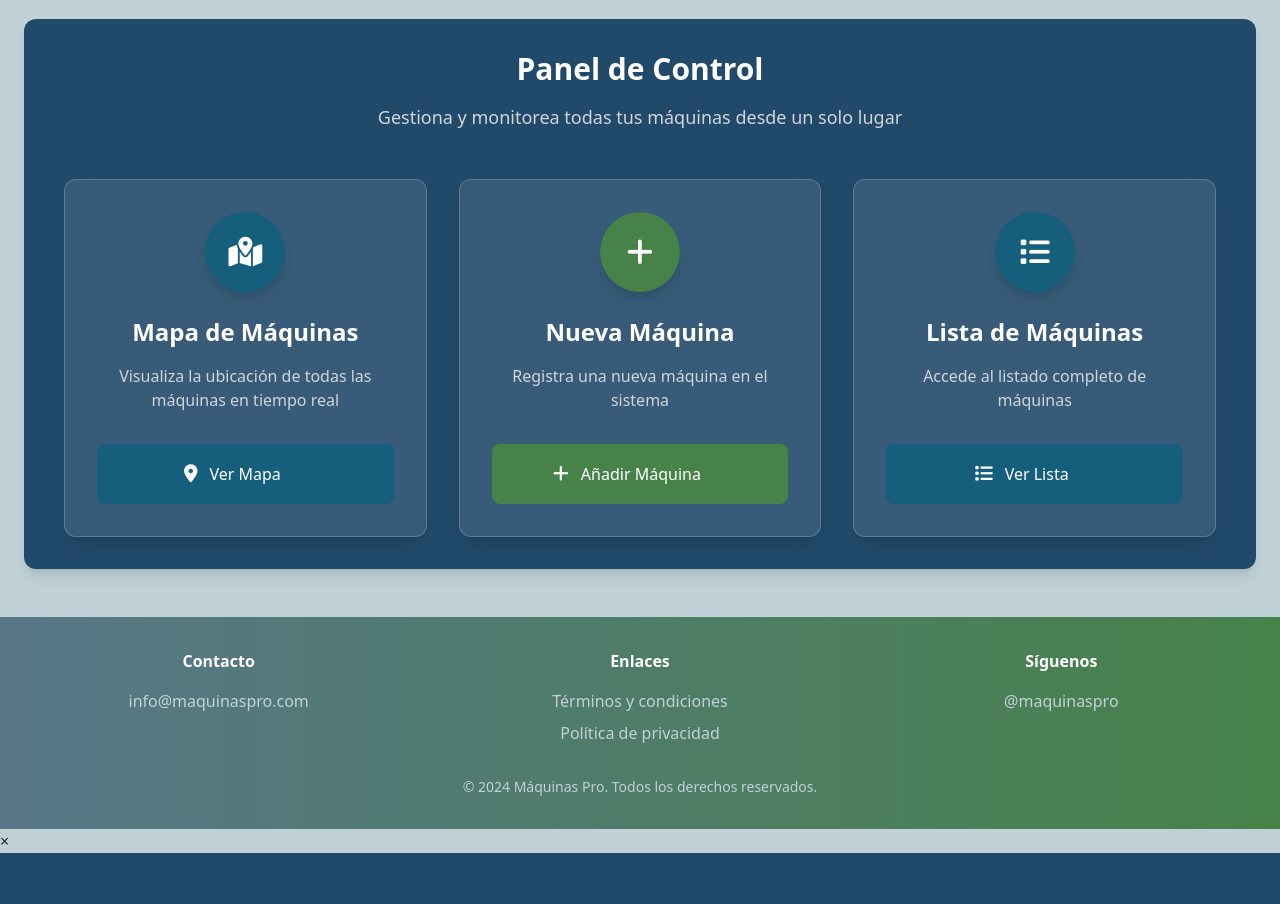
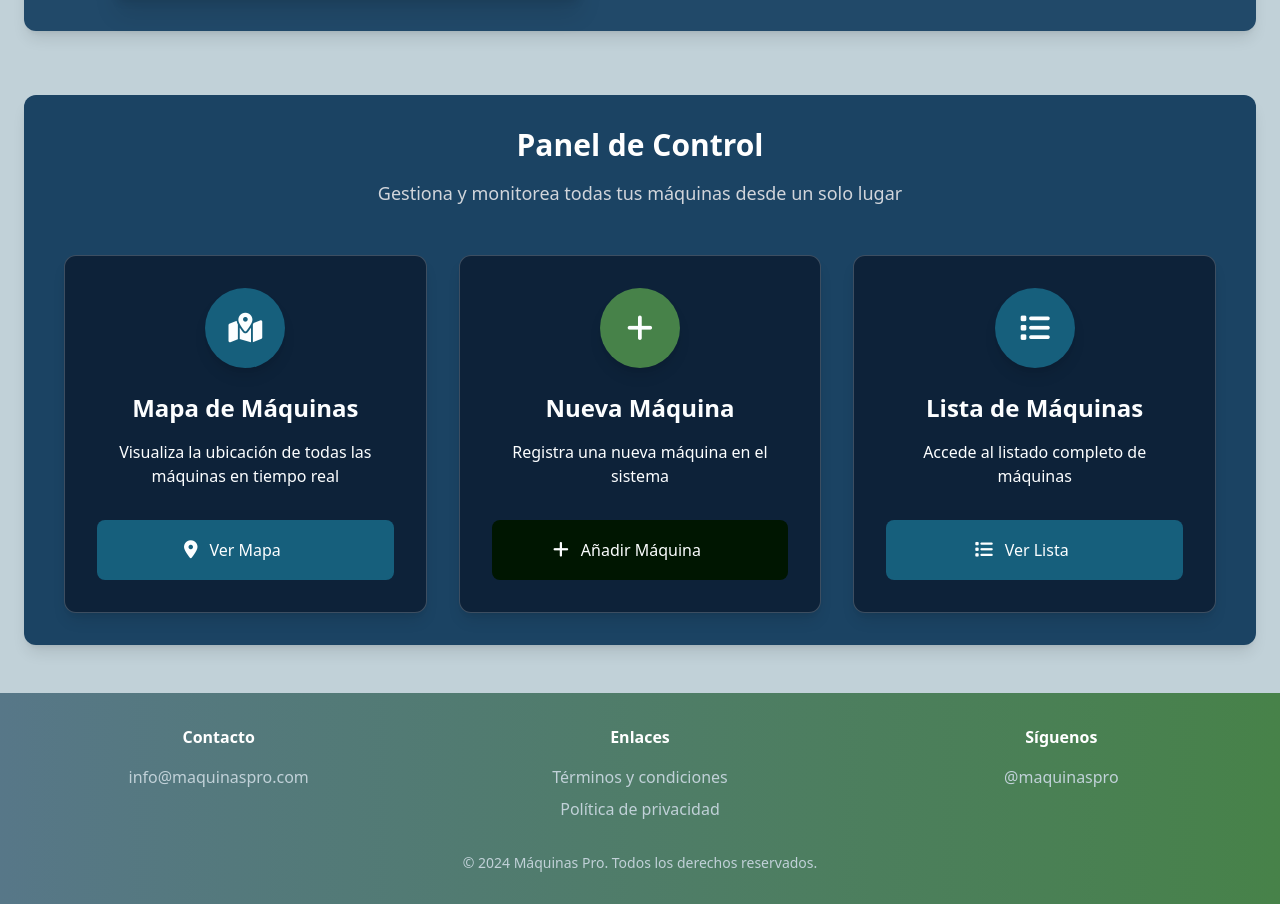
Before and after one commit to arnaugt25/Tot-Maquina, a PHP site: template App/Views/index.php in a window 1280 px wide. Shown: the part 1117-2021 px from the top of the page. Before the commit the page ends 1970 px from the top, so only its background shows below. Run offline with PHP 8.4, Linux system fonts and the light colour scheme; the template is opened without the code that fills it: most values are stand-ins (such as "Sample title", 1, 10 or a date in 2020); style sheets or scripts are compiled from the project's sources; some libraries are stand-ins or nearby versions.

Commit message:
accesibilidad index

```diff
--- a/App/Views/index.php
+++ b/App/Views/index.php
@@ -5,7 +5,6 @@
   <meta charset="UTF-8">
   <meta name="viewport" content="width=device-width, initial-scale=1.0">
   <title>Máquinas Pro</title>
-
   <!-- Favicons -->
   <link rel="apple-touch-icon" sizes="180x180" href="/favicon/apple-touch-icon.png">
   <link rel="icon" type="image/png" sizes="32x32" href="/favicon/favicon-32x32.png">
@@ -24,6 +23,7 @@
   <script src="https://unpkg.com/leaflet@1.9.4/dist/leaflet.js"></script>
   <!-- Google tag (gtag.js) -->
   <script async src="https://www.googletagmanager.com/gtag/js?id=G-RMHRSVKM8L"></script>
+
   <script>
     window.dataLayer = window.dataLayer || [];
 
@@ -55,18 +55,17 @@
 </head>
 
 <body class="bg-[#C1D1D8] text-gray-800">
-  <!-- Header y Nav mejorados -->
+  <!-- Header and Nav  -->
   <header class="bg-[#0C0C04] text-white">
-    <!-- Barra de navegación principal -->
+    <!--Barra de navegación principal (Main navigation bar)-->
     <nav class="container mx-auto px-6">
       <div class="flex items-center justify-between h-20">
-        <!-- Logo y nombre -->
+        <!-- Logo and name -->
         <div class="flex items-center space-x-4">
           <img src="/uploads/images/logototmaquina.png" alt="Logo" class="h-20 transition-transform hover:scale-105">
-          <span class="text-xl font-bold text-[#165f7c]">Tot Maquina</span>
+          <span class="text-xl font-bold text-[#f6fdff]">Tot Maquina</span>
         </div>
-
-        <!-- Enlaces de navegación -->
+        <!--Enlaces de navegación (Navigation links)-->
         <div class="hidden md:block">
           <div class="flex items-center space-x-8">
             <a href="/" class="relative group px-3 py-2 text-[#C1D1D8] hover:text-white transition-colors duration-300">
@@ -87,7 +86,6 @@
                   <i class="fas fa-cog mr-2"></i>Admin panel
                 </a>
               <?php endif; ?>
-
               <a href="/logout" class="bg-[#d32f2f] hover:bg-[#b71c1c] text-white px-4 py-2 rounded-lg transition-colors duration-300 shadow-lg hover:shadow-xl">
                 <i class="fas fa-sign-out-alt mr-2"></i>Cerrar Sesión
               </a>
@@ -98,18 +96,18 @@
             <?php endif; ?>
           </div>
         </div>
-        <!-- Botón menú móvil -->
+        <!-- Botón menú móvil (Mobile menu button)-->
         <div class="md:hidden">
-          <button type="button" class="text-gray-300 hover:text-white focus:outline-none focus:text-white">
-            <svg class="h-6 w-6" fill="none" viewBox="0 0 24 24" stroke="currentColor">
+          <button type="button" aria-label="Abrir menú de navegación" aria-expanded="false" aria-controls="mobile-menu"
+            class="text-gray-300 hover:text-white focus:outline-none focus:text-white">
+            <svg class="h-6 w-6" fill="none" viewBox="0 0 24 24" stroke="currentColor" aria-hidden="true">
               <path stroke-linecap="round" stroke-linejoin="round" stroke-width="2" d="M4 6h16M4 12h16M4 18h16" />
             </svg>
           </button>
         </div>
       </div>
-
-      <!-- Menú móvil -->
-      <div class="hidden md:hidden">
+      <!-- Menú móvil (Mobile menu)-->
+      <div class="hidden md:hidden" id="mobile-menu">
         <div class="px-2 pt-2 pb-3 space-y-1">
           <a href="/" class="block px-3 py-2 text-[#C1D1D8] hover:text-white hover:bg-[#214969] rounded-md transition-colors duration-300">
             <i class="fa-solid fa-house"></i> Inicio
@@ -166,10 +164,10 @@
       <div class="max-w-4xl mx-auto">
         <h1 class="text-3xl font-bold mb-6">Sobre Nosotros</h2>
 
-          <div class="grid md:grid-cols-2 gap-8 items-center">
+        <div class="grid md:grid-cols-2 gap-8 -ml-20 items-center">
             <!-- Imagen corporativa -->
-            <div class="rounded-lg overflow-hidden shadow-xl">
-              <img src="/uploads/images/about-us.jpg" alt="Equipo Tot Maquina" class="w-full h-auto object-cover">
+            <div class="rounded-lg overflow-hidden shadow-xl ml-0 mr-auto w-full max-w-[500px]">
+              <img src="/uploads/images/us.avif" alt="Equipo Tot Maquina" class="w-full h-[400px] object-cover">
             </div>
 
             <!-- Texto informativo -->
@@ -192,16 +190,13 @@
                   <span>Sistema de gestión avanzado</span>
                 </div>
               </div>
-              <a href="#" class="inline-block mt-4 bg-[#2a652c] hover:bg-[#1e4a20] text-white px-6 py-3 rounded-lg transition-colors duration-300">
-                Conoce más sobre nosotros
-              </a>
             </div>
           </div>
       </div>
     </section>
 
     <!-- Sección de Panel de Control con estilo consistente -->
-    <section class="mt-16 bg-[#214969] text-white shadow-lg rounded-xl p-8">
+    <section class="mt-16 bg-[#1b4363] text-white shadow-lg rounded-xl p-8">
       <div class="max-w-6xl mx-auto">
         <!-- Encabezado -->
         <div class="text-center mb-12">
@@ -212,15 +207,15 @@
         <!-- Grid de botones principales -->
         <div class="grid grid-cols-1 md:grid-cols-2 lg:grid-cols-3 gap-8 items-stretch">
           <!-- Botón del Mapa -->
-          <div class="bg-white/10 backdrop-blur-md rounded-xl shadow-lg overflow-hidden hover:transform hover:scale-105 transition-all duration-300 border border-white/20 flex flex-col h-full">
+          <div class="bg-[#0d2239] rounded-xl shadow-lg overflow-hidden hover:transform hover:scale-105 transition-all duration-300 border border-white/20 flex flex-col h-full">
             <div class="flex flex-col items-center text-center p-8 h-full justify-between">
               <div class="w-20 h-20 bg-[#165f7c] rounded-full flex items-center justify-center mb-6 shadow-lg">
-                <i class="fas fa-map-marked-alt text-3xl text-white"></i>
+                <i class="fas fa-map-marked-alt text-3xl text-[#fcfeff]"></i>
               </div>
-              <h3 class="text-2xl font-semibold text-white mb-4">Mapa de Máquinas</h3>
-              <p class="text-gray-300 mb-8">Visualiza la ubicación de todas las máquinas en tiempo real</p>
+              <h3 class="text-2xl font-semibold text-[#fcfeff] mb-4">Mapa de Máquinas</h3>
+              <p class="text-[#fcfeff] mb-8">Visualiza la ubicación de todas las máquinas en tiempo real</p>
               <button onclick="abrirMapaModal()"
-                class="w-full bg-[#165f7c] text-white py-4 px-6 rounded-lg hover:bg-[#0d4259] transition-all duration-300 flex items-center justify-center space-x-3 group">
+                class="w-full bg-[#165f7c] text-[#fcfeff] py-4 px-6 rounded-lg hover:bg-[#0d4259] transition-all duration-300 flex items-center justify-center space-x-3 group">
                 <i class="fas fa-map-marker-alt text-lg"></i>
                 <span class="font-medium">Ver Mapa</span>
                 <i class="fas fa-arrow-right opacity-0 group-hover:opacity-100 transition-all duration-300"></i>
@@ -229,32 +224,34 @@
           </div>
 
           <!-- Botón de Añadir Máquina -->
-          <div class="bg-white/10 backdrop-blur-md rounded-xl shadow-lg overflow-hidden hover:transform hover:scale-105 transition-all duration-300 border border-white/20 flex flex-col h-full">
+          <div class="bg-[#0d2239] rounded-xl shadow-lg overflow-hidden hover:transform hover:scale-105 transition-all duration-300 border border-white/20 flex flex-col h-full">
             <div class="flex flex-col items-center text-center p-8 h-full justify-between">
               <div class="w-20 h-20 bg-[#478249] rounded-full flex items-center justify-center mb-6 shadow-lg">
-                <i class="fas fa-plus text-3xl text-white"></i>
+                <i class="fas fa-plus text-3xl text-[#fcfeff]" aria-hidden="true"></i>
               </div>
-              <h3 class="text-2xl font-semibold text-white mb-4">Nueva Máquina</h3>
-              <p class="text-gray-300 mb-8">Registra una nueva máquina en el sistema</p>
+              <h3 class="text-2xl font-semibold text-[#fcfeff] mb-4">Nueva Máquina</h3>
+              <p class="text-[#fcfeff] mb-8">Registra una nueva máquina en el sistema</p>
               <a href="/addmachine"
-                class="w-full bg-[#478249] text-white py-4 px-6 rounded-lg hover:bg-[#2a652c] transition-all duration-300 flex items-center justify-center space-x-3 group">
-                <i class="fas fa-plus text-lg"></i>
+                class="w-full bg-[#001601] text-[#fcfeff] py-4 px-6 rounded-lg hover:bg-[#002602] transition-all duration-300 flex items-center justify-center space-x-3 group"
+                role="button"
+                aria-label="Añadir nueva máquina">
+                <i class="fas fa-plus text-lg" aria-hidden="true"></i>
                 <span class="font-medium">Añadir Máquina</span>
-                <i class="fas fa-arrow-right opacity-0 group-hover:opacity-100 transition-all duration-300"></i>
+                <i class="fas fa-arrow-right opacity-0 group-hover:opacity-100 transition-all duration-300" aria-hidden="true"></i>
               </a>
             </div>
           </div>
 
           <!-- Botón de Lista de Máquinas -->
-          <div class="bg-white/10 backdrop-blur-md rounded-xl shadow-lg overflow-hidden hover:transform hover:scale-105 transition-all duration-300 border border-white/20 flex flex-col h-full">
+          <div class="bg-[#0d2239] rounded-xl shadow-lg overflow-hidden hover:transform hover:scale-105 transition-all duration-300 border border-white/20 flex flex-col h-full">
             <div class="flex flex-col items-center text-center p-8 h-full justify-between">
               <div class="w-20 h-20 bg-[#165f7c] rounded-full flex items-center justify-center mb-6 shadow-lg">
-                <i class="fas fa-list text-3xl text-white"></i>
+                <i class="fas fa-list text-3xl text-[#fcfeff]"></i>
               </div>
-              <h3 class="text-2xl font-semibold text-white mb-4">Lista de Máquinas</h3>
-              <p class="text-gray-300 mb-8">Accede al listado completo de máquinas</p>
+              <h3 class="text-2xl font-semibold text-[#fcfeff] mb-4">Lista de Máquinas</h3>
+              <p class="text-[#fcfeff] mb-8">Accede al listado completo de máquinas</p>
               <a href="/addlist"
-                class="w-full bg-[#165f7c] text-white py-4 px-6 rounded-lg hover:bg-[#0d4259] transition-all duration-300 flex items-center justify-center space-x-3 group">
+                class="w-full bg-[#165f7c] text-[#fcfeff] py-4 px-6 rounded-lg hover:bg-[#0d4259] transition-all duration-300 flex items-center justify-center space-x-3 group">
                 <i class="fas fa-list text-lg"></i>
                 <span class="font-medium">Ver Lista</span>
                 <i class="fas fa-arrow-right opacity-0 group-hover:opacity-100 transition-all duration-300"></i>
@@ -266,18 +263,22 @@
     </section>
 
     <!-- Modal del Mapa -->
-    <div id="mapaModal" class="fixed inset-0 bg-black bg-opacity-50 z-50 hidden">
+    <div id="mapaModal" class="fixed inset-0 bg-black bg-opacity-50 z-50 hidden" role="dialog" aria-labelledby="mapModalTitle">
       <div class="fixed inset-0 p-4 flex items-center justify-center">
         <div class="bg-white rounded-lg w-full h-full md:h-[90vh] max-w-7xl relative">
           <!-- Cabecera del modal -->
-          <div class="bg-[#214969] text-white p-4 rounded-t-lg flex justify-between items-center">
-            <h3 class="text-xl font-bold">Mapa de Máquinas</h3>
-            <button onclick="cerrarMapaModal()" class="text-white hover:text-gray-300 transition-colors">
-              <i class="fas fa-times text-2xl"></i>
+          <div class="bg-[#1b4363] text-white p-4 rounded-t-lg flex justify-between items-center">
+            <h3 id="mapModalTitle" class="text-xl font-bold">Mapa de Máquinas</h3>
+            <button
+              onclick="cerrarMapaModal()"
+              class="text-white hover:text-gray-300 transition-colors"
+              aria-label="Cerrar mapa"
+              type="button">
+              <i class="fas fa-times text-2xl" aria-hidden="true"></i>
             </button>
           </div>
           <!-- Contenedor del mapa -->
-          <div id="map" class="w-full h-[calc(100%-4rem)]"></div>
+          <div id="map" class="w-full h-[calc(100%-4rem)]" role="region" aria-label="Mapa interactivo de ubicación de máquinas"></div>
         </div>
       </div>
     </div>
@@ -375,6 +376,88 @@
     });
   </script>
 
+  <!-- Script para los marcadores del mapa -->
+  <script>
+    function createCustomMarker(machine) {
+      const markerHtml = `
+        <div class="marker-content" aria-label="Ubicación de ${machine.name}" role="button">
+          <i class="fa-solid fa-location-dot" style="color: #214969;" aria-hidden="true"></i>
+          <span class="sr-only">Ver detalles de ${machine.name}</span>
+        </div>
+      `;
+
+      return L.divIcon({
+        className: 'custom-div-icon',
+        html: markerHtml,
+        iconSize: [20, 20],
+        iconAnchor: [10, 20],
+        popupAnchor: [0, -20]
+      });
+    }
+
+    function initializeMarker(map, machine) {
+      const marker = L.marker([machine.lat, machine.lng], {
+        icon: createCustomMarker(machine),
+        title: `Ver detalles de ${machine.name}`,
+        alt: `Marcador para ${machine.name}`,
+        keyboard: true,
+        tabindex: '0'
+      }).addTo(map);
+
+      // Crear el contenido del popup con elementos accesibles
+      const popupContent = `
+        <div class="popup-content" role="dialog" aria-label="Detalles de ${machine.name}">
+          <h4 class="font-bold mb-2">${machine.name}</h4>
+          <ul class="space-y-1">
+            <li><strong>Serial:</strong> ${machine.serial_number}</li>
+            <li><strong>Instalación:</strong> ${machine.installation_date}</li>
+          </ul>
+          <a href="/machine/${machine.id}"
+             class="mt-2 inline-block bg-[#165f7c] text-[#fcfeff] px-4 py-2 rounded-lg hover:bg-[#0d4259]"
+             role="button"
+             aria-label="Ver más detalles de ${machine.name}">
+            Ver más detalles
+          </a>
+        </div>
+      `;
+
+      marker.bindPopup(popupContent);
+
+      // Añadir eventos de accesibilidad
+      marker.on('keypress', function(e) {
+        if (e.originalEvent.key === 'Enter' || e.originalEvent.key === ' ') {
+          this.openPopup();
+        }
+      });
+
+      return marker;
+    }
+
+    // Función para cargar los marcadores
+    function loadMarkers(machines) {
+      const map = L.map('map', {
+        keyboard: true,  // Habilitar navegación por teclado
+        zoomControl: true  // Mostrar controles de zoom
+      }).setView([39.5696, 2.6502], 12);
+
+      L.tileLayer('https://{s}.tile.openstreetmap.org/{z}/{x}/{y}.png', {
+        attribution: '© OpenStreetMap contributors',
+        maxZoom: 18
+      }).addTo(map);
+
+      machines.forEach(machine => initializeMarker(map, machine));
+
+      // Añadir instrucciones de accesibilidad
+      const accessibilityInfo = L.control({position: 'bottomleft'});
+      accessibilityInfo.onAdd = function() {
+        const div = L.DomUtil.create('div', 'leaflet-control-attribution');
+        div.innerHTML = 'Use Tab para navegar entre marcadores, Enter para ver detalles';
+        return div;
+      };
+      accessibilityInfo.addTo(map);
+    }
+  </script>
+
 </body>
 
 </html>
```
Also changed, not shown: App/Views/maquina.php (+38 -27 lines), 1 other file.
